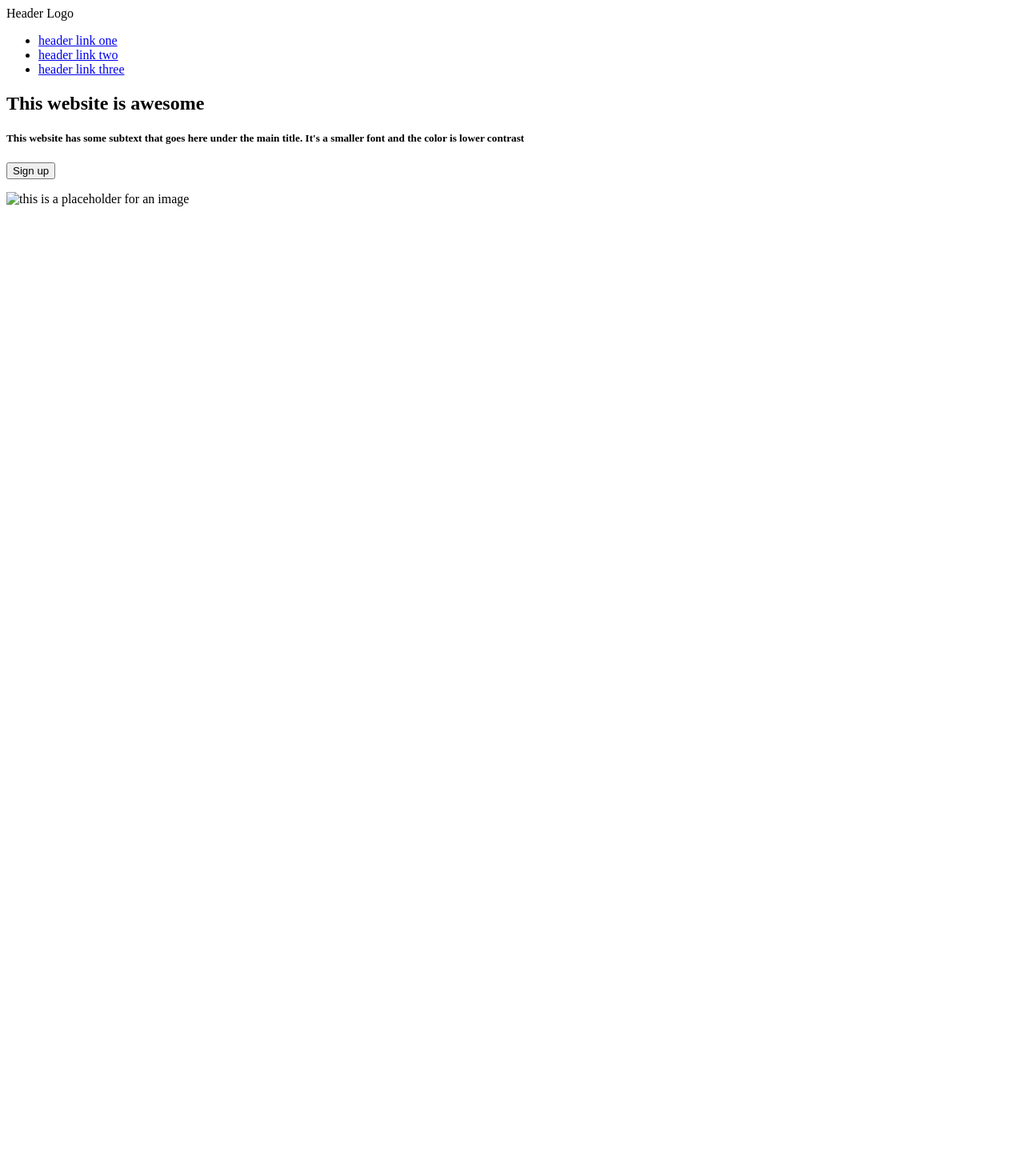
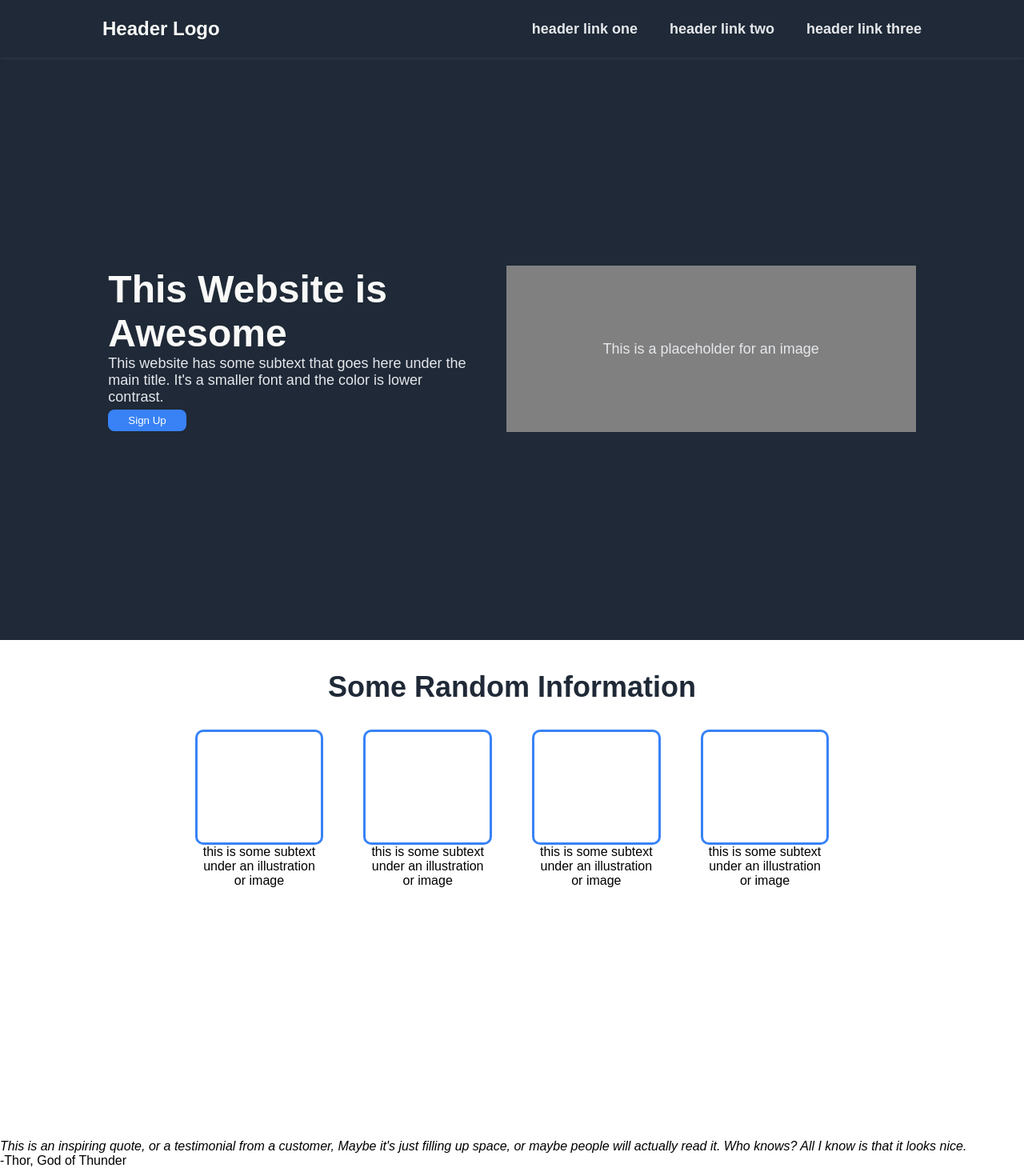
Before and after one commit to Godiallo1/First-landing-page, a plain HTML site: page index.html in a window 1280 px wide. Shown: the whole page at 80% size. Before the commit the page ends 800 px from the top, so only its background shows below. Drawn offline with Linux system fonts and the light colour scheme.

Commit message:
Styles added
I have added styles in the header, nav and section

```diff
--- a/index.html
+++ b/index.html
@@ -1,39 +1,83 @@
 <!DOCTYPE html>
 <html lang="en">
+
 <head>
     <meta charset="UTF-8">
     <meta name="viewport" content="width=device-width, initial-scale=1.0">
     <title>My First Landing Page</title>
     <link rel="stylesheet" href="styles.css">
 </head>
+
 <body>
-    <header>
-        <div class="container">
-            <nav class="navbar">
-                <div class="nav-wrapper">
-                    <div class="logo">
-                        Header Logo
+
+    <header class="l-header">
+        <nav class="nav bd-grid">
+            <div>
+                <i class="fa-solid fa-user"></i>
+                <a href="#" class="nav__logo">Header Logo</a>
             </div>
-                    <ul class="menu-links">
-                        <li><a href="#">header link one</a></li>
-                        <li><a href="#">header link two</a></li>
-                        <li><a href="#">header link three</a></li>
+
+            <div class="nav__menu" id="nav-menu">
+                <ul class="nav__list">
+                    <li class="nav__item"><a href="#home" class="nav__link active">header link one</a></li>
+                    <li class="nav__item"><a href="#about" class="nav__link">header link two</a></li>
+                    <li class="nav__item"><a href="#skills" class="nav__link">header link three</a></li>
                 </ul>
             </div>
+
+            <div class="nav__toggle" id="nav-toggle">
+                <i class='bx bx-menu'></i>
+            </div>
         </nav>
+    </header>
+
     <section class="section-header">
-                <h2>This website is awesome</h2>
-                <p>
-                    <h5>
-                        This website has some subtext that goes here under the main title. It's a smaller font and the color is lower contrast
-                    </h5>
-                    <button>Sign up</button>
-                </p>
         <div>
-                    <img src="" alt="this is a placeholder for an image">
+            <h2>This Website is <br> Awesome</h2>
+            <p>This website has some subtext that goes here under the <br> main title. It's a smaller font and the color is lower <br>
+                contrast.</p>
+            <button class="head-btn">Sign Up</button>
+        </div>
+
+        <div class="head-div2">
+            <p>This is a placeholder for an image</p>
         </div>
     </section>
+    <section class="second-section">
+        <div class="second-header">
+            <h1> Some Random Information</h1>
         </div>
-    </header>
+        <div class="items-container">
+            <div class="divitems">
+                <div class="g-btn"></div>
+                <p>this is some subtext under an illustration <br> or image</p>
+            </div>
+            <div class="divitems">
+                <div class="g-btn"></div>
+                <p>this is some subtext under an illustration <br> or image</p>
+            </div>
+            <div class="divitems">
+                <div class="g-btn"></div>
+                <p>this is some subtext under an illustration <br> or image</p>
+            </div>
+            <div class="divitems">
+                <div class="g-btn"></div>
+                <p>this is some subtext under an illustration <br> or image</p>
+            </div>
+        </div>
+    </section>
+    <section class="third-section">
+        <article>
+            <em>
+                This is an inspiring quote, or a testimonial from a customer, Maybe it's just filling up space, or maybe
+                people will actually read it. Who knows? All I know is that it looks nice.
+            </em>
+            <p>
+                -Thor, God of Thunder
+            </p>
+        </article>
+    </section>
+    <section></section>
 </body>
+
 </html>
--- a/styles.css
+++ b/styles.css
@@ -0,0 +1,218 @@
+*{
+    font-family: Arial, Helvetica, sans-serif;
+    margin: 0;
+    padding: 0;
+    box-sizing: border-box;
+    overflow-x: hidden;
+}
+
+
+:root {
+  --header-height: 3rem;
+  --font-semi: 600;
+  /* HSL color mode */
+  --hue-color: 224;
+  /* --first-color: hsl(var(--hue-color), 89%, 60%); */
+  --first-color: red;
+  --second-color: hsl(var(--hue-color), 56%, 12%);
+  --body-font: 'Poppins', sans-serif;
+  --big-font-size: 2rem;
+  --h2-font-size: 1.25rem;
+  --normal-font-size: .938rem;
+  --smaller-font-size: .75rem;
+  --mb-2: 1rem;
+  --mb-4: 2rem;
+  --mb-5: 2.5rem;
+  --mb-6: 8rem;
+  --z-back: -10;
+  --z-fixed: 100;
+}
+
+@media screen and (min-width: 968px) {
+  :root {
+    --big-font-size: 3.5rem;
+    --h2-font-size: 2rem;
+    --normal-font-size: 1rem;
+    --smaller-font-size: .875rem;
+  }
+}
+
+
+
+
+html {
+  scroll-behavior: smooth;
+}
+
+ul {
+  margin: 0;
+  padding: 0;
+  list-style: none;
+}
+
+a {
+  text-decoration: none;
+}
+
+
+.bd-grid {
+  max-width: 1024px;
+  display: grid;
+  margin-left: var(--mb-2);
+  margin-right: var(--mb-2);
+}
+
+.l-header {
+  width: 100%;
+  position: fixed;
+  top: 0;
+  left: 0;
+  z-index: var(--z-fixed);
+  background-color: #1f2937;
+  box-shadow: 0 1px 4px rgba(146, 161, 176, 0.15);
+}
+
+
+.nav {
+  height: var(--header-height);
+  display: flex;
+  justify-content: space-between;
+  align-items: center;
+  font-weight: var(--font-semi);
+}
+
+
+.nav__item {
+  margin-bottom: var(--mb-4);
+}
+
+.nav__link {
+  position: relative;
+  color: #E5E7EB;
+}
+
+.nav__logo {
+  color: #F9FAF8;
+  font-size: 24px;
+}
+
+.nav__toggle {
+  color: var(--second-color);
+  font-size: 1.5rem;
+  cursor: pointer;
+}
+
+
+
+@media screen and (min-width: 768px) {
+  .nav {
+    height: calc(var(--header-height) + 1.5rem);
+  }
+
+  .nav__list {
+    display: flex;
+    padding-top: 0;
+  }
+
+  .nav__item {
+    margin-left: 2.5rem;
+    margin-bottom: 0;
+  }
+
+  .nav__toggle {
+    display: none;
+  }
+
+  .nav__link {
+    color:#E5E7EB;
+    font-size: 18px;
+  }
+
+
+}
+
+@media screen and (min-width: 992px) {
+  .bd-grid {
+    margin-left: auto;
+    margin-right: auto;
+  }
+}
+
+.section-header{
+    height: 100vh;
+    width: 100%;
+    display: flex;
+    align-items: center;
+    justify-content: center;
+    gap: 50px;
+    padding-top: 4.5rem;
+    /* padding-bottom: 10rem; */
+    background-color:#1f2937;
+    overflow: hidden;
+}
+
+.section-header h2{
+    font-size: 48px;
+    font-weight: 900;
+    color: #F9FAF8;
+    line-height: 55px;
+    font-family: sans-serif;
+}
+
+.section-header p{
+    font-size: 18px;
+    color: #E5E7EB;
+    font-family: sans-serif;
+}
+.head-btn{
+    padding: 6px;
+    padding-left: 25px;
+    padding-right: 25px;
+    border-radius: 8px;
+    background-color: #3882F6;
+    border: none;
+    margin-top: 5px;
+    color: white;
+    font-family: sans-serif;
+}
+.head-div2{
+    height: 13rem;
+    width: 40%;
+    display:flex ;
+    align-items: center;
+    justify-content: center;
+    background-color: gray;
+}
+
+.second-section{
+    height: 78vh;
+    width: 100%;
+    padding: 22px;
+}
+.second-header{
+    margin-top: 1rem;
+font-size: 24px;
+font-weight: 900;
+color: #1F2937;
+text-align: center;
+}
+.g-btn{
+    height: 9rem;
+    width: 100%;
+    border: 3px solid #3882F6;
+    border-radius: 10px;
+}
+.divitems{
+    width: 13%;
+    /* background-color: aqua; */
+}
+.divitems p{
+    text-align: center;
+}
+.items-container{
+    display: flex;
+    align-items: center;
+    justify-content: center;
+    gap: 50px;
+    margin-top: 2rem;
+}
```
Lines whose indentation alone changed are shown as unchanged.
